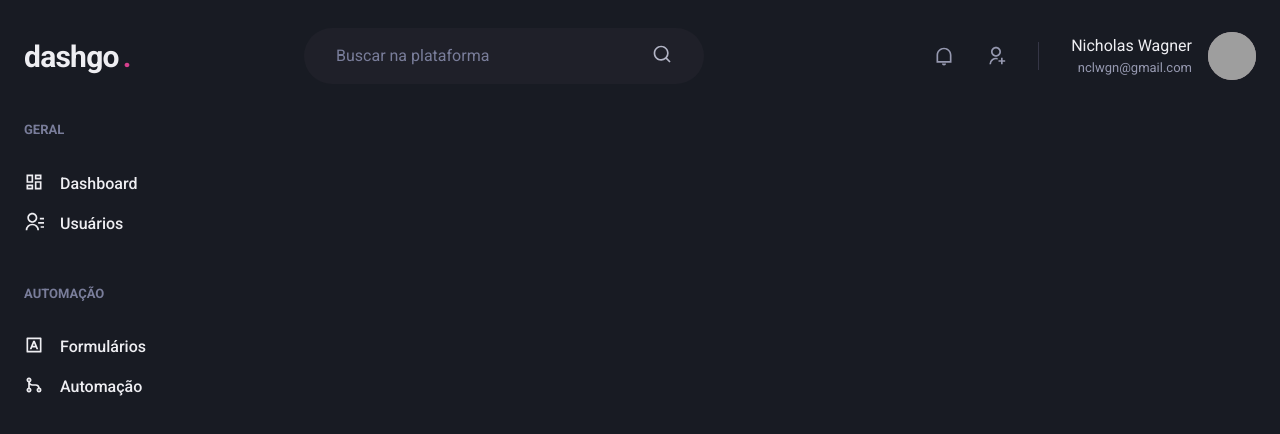
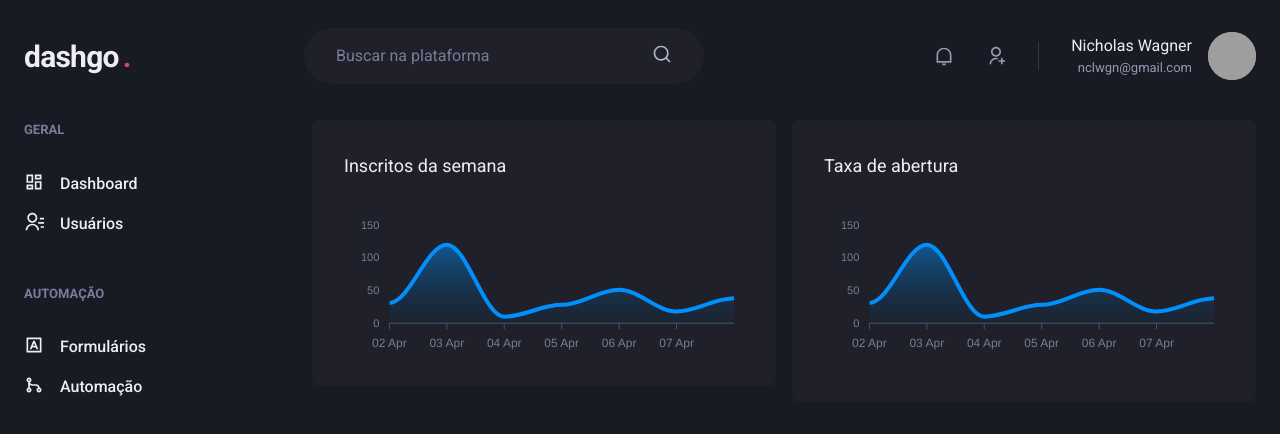
Before and after one commit to nclwgn/ignite-reactjs-04-dashgo, a Next.js app: page /dashboard in a window 1280 px wide. Shown: the top 434 px of the page. Built offline with nearby package versions, Linux system fonts and the light colour scheme; grey boxes are pictures that could not be loaded.

Commit message:
Add dashboard page

```diff
--- a/package.json
+++ b/package.json
@@ -13,9 +13,11 @@
     "@chakra-ui/react": "^1.8.7",
     "@emotion/react": "^11.8.2",
     "@emotion/styled": "^11.8.1",
+    "apexcharts": "^3.35.0",
     "framer-motion": "^6.2.8",
     "next": "12.1.4",
     "react": "18.0.0",
+    "react-apexcharts": "^1.4.0",
     "react-dom": "18.0.0",
     "react-icons": "^4.3.1"
   },
--- a/src/pages/dashboard.tsx
+++ b/src/pages/dashboard.tsx
@@ -1,6 +1,63 @@
-import { Flex } from "@chakra-ui/react";
+import { Box, Flex, SimpleGrid, Text, theme } from "@chakra-ui/react";
+import dynamic from "next/dynamic";
 import { Header } from "../components/Header";
 import { Sidebar } from "../components/Sidebar";
+
+const Chart = dynamic(() => import('react-apexcharts'), {
+  ssr: false
+});
+
+const options = {
+  chart: {
+    toolbar: {
+      show: false
+    },
+    zoom: {
+      enabled: false
+    },
+    foreColor: theme.colors.gray[500],
+  },
+  grid: {
+    show: false,
+  },
+  dataLabels: {
+    enabled: false
+  },
+  tooltip: {
+    enabled: false
+  },
+  xaxis: {
+    type: 'datetime' as 'datetime',
+    axisBorder: {
+      color: theme.colors.gray[600]
+    },
+    axisTicks: {
+      color: theme.colors.gray[600]
+    },
+    categories: [
+      '2022-04-02T00:00:00.000Z',
+      '2022-04-03T00:00:00.000Z',
+      '2022-04-04T00:00:00.000Z',
+      '2022-04-05T00:00:00.000Z',
+      '2022-04-06T00:00:00.000Z',
+      '2022-04-07T00:00:00.000Z',
+      '2022-04-08T00:00:00.000Z',
+    ]
+  },
+  fill: {
+    opacity: 0.3,
+    type: 'gradient',
+    gradient: {
+      shade: 'dark',
+      opacityFrom: 0.7,
+      opacityTo: 0.3
+    }
+  }
+};
+
+const series = [
+  { name: 'series1', data: [31, 120, 10, 28, 51, 18, 38] }
+];
 
 export default function Dashboard() {
   return (
@@ -9,6 +66,26 @@
 
       <Flex w='100%' my='6' maxWidth={1480} mx='auto' px='6'>
         <Sidebar />
+
+        <SimpleGrid flex='1' gap='4' minChildWidth='320px' alignItems='flex-start'>
+          <Box
+            p='8'
+            bg='gray.800'
+            borderRadius={8}
+            pb='4'
+          >
+            <Text fontSize='lg' mb='4'>Inscritos da semana</Text>
+            <Chart options={options} series={series} type='area' height={160} />
+          </Box>
+          <Box
+            p='8'
+            bg='gray.800'
+            borderRadius={8}
+          >
+            <Text fontSize='lg' mb='4'>Taxa de abertura</Text>
+            <Chart options={options} series={series} type='area' height={160} />
+          </Box>
+        </SimpleGrid>
       </Flex>
     </Flex>
   );
```
Also changed, not shown: 1 other file (tests, documents, lock files or other folders).
